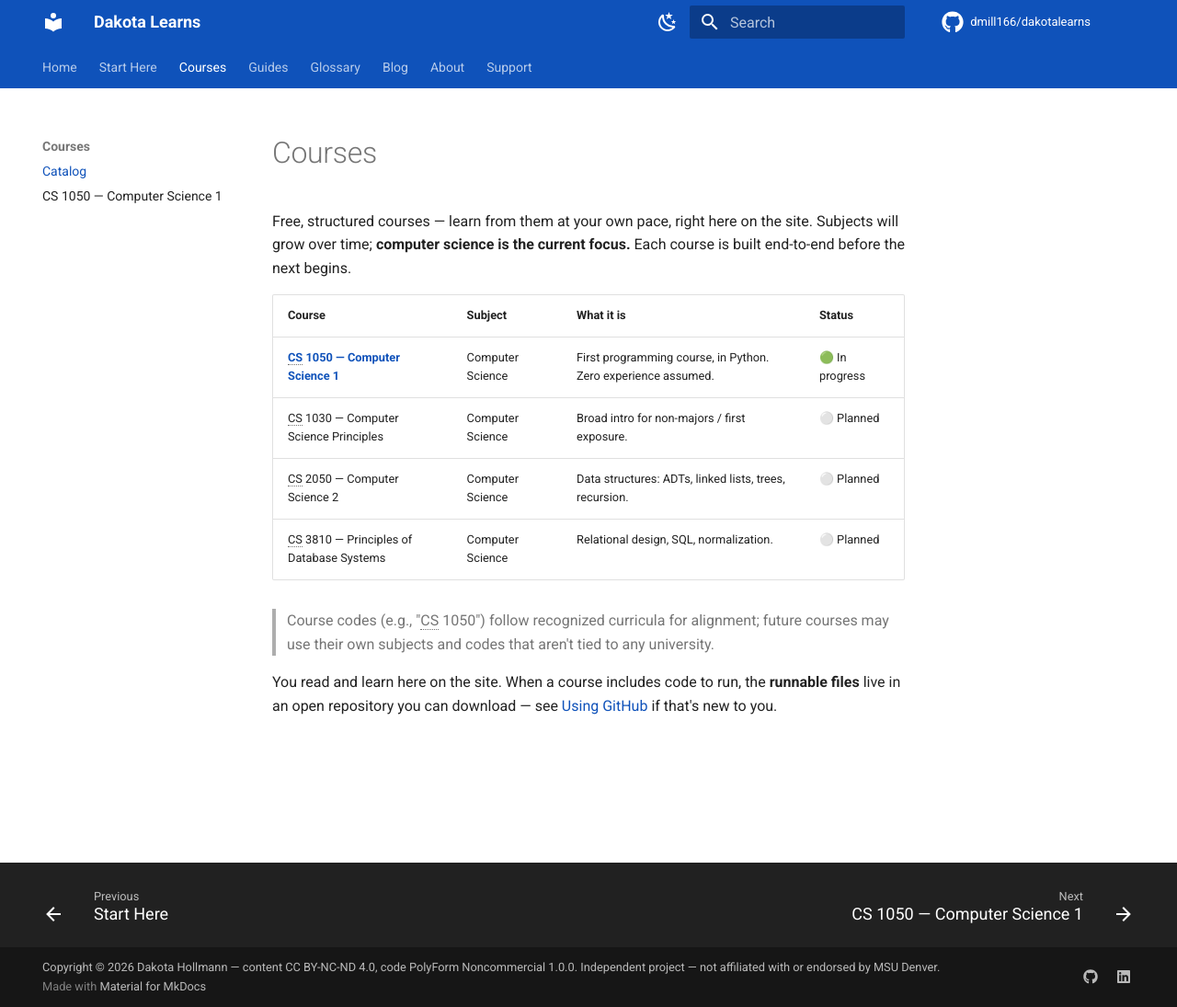
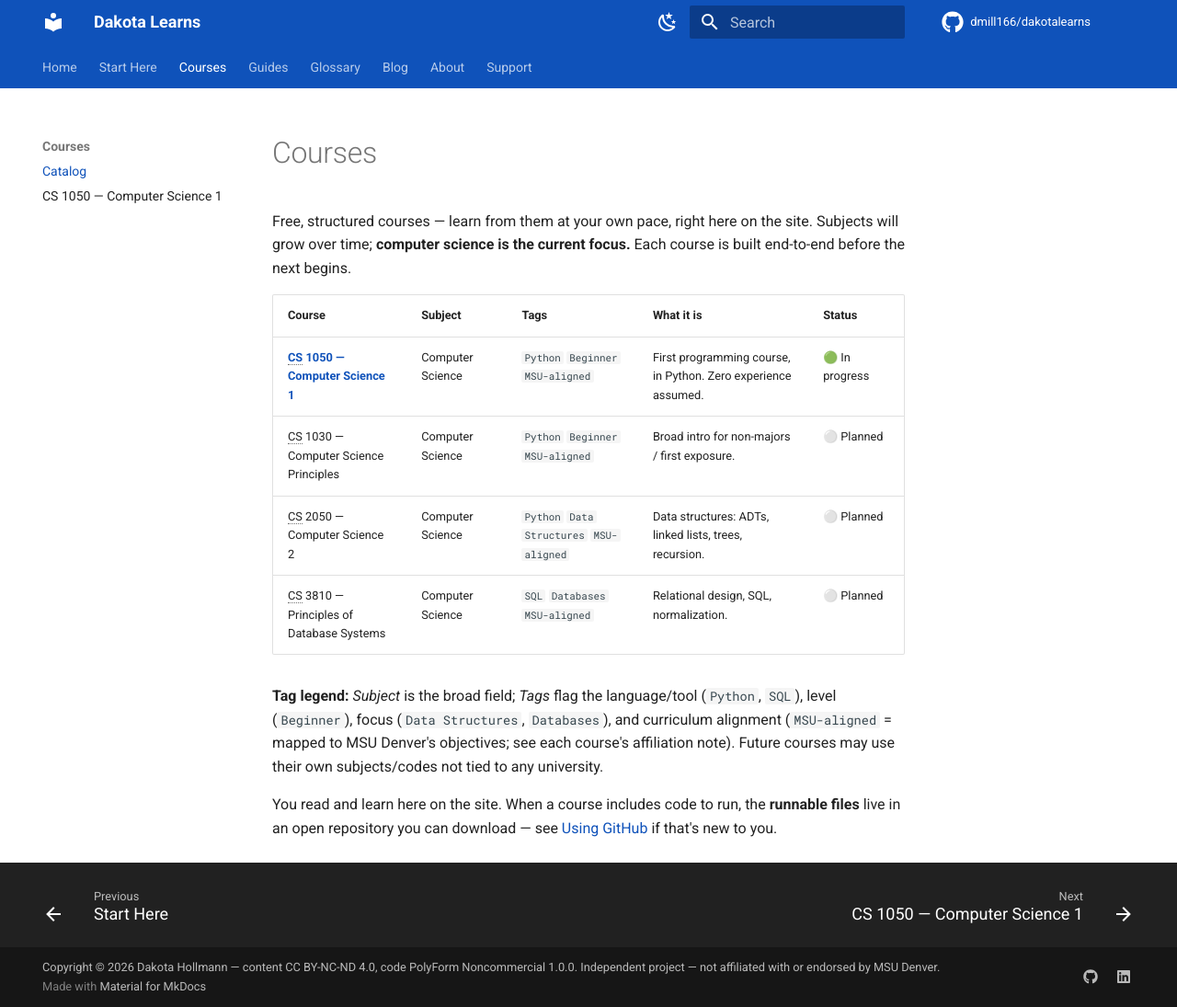
Before and after one commit to dmill166/dakotalearns, an MkDocs documentation site: the page built from docs/courses/index.md, in a window 1280 px wide and 1095 px high. Shown: the whole window at 92% size. Built offline with MkDocs 1.6.1 and Material for MkDocs 9.7.7, drawn with Linux system fonts in a browser that asks for light colours; comment, search, counter and statistics services are not loaded.

Commit message:
docs(courses): add Subject + Tags columns to catalog
Make the catalog scannable and ready to grow past CS: a Subject column (broad
field) plus a Tags column (language/tool, level, focus, alignment).

## Changed
- Add Subject + Tags to each course row; tag vocabulary documented in a legend.
- Use "MSU-aligned" rather than a bare "MSU Denver" tag -- states the alignment
  fact without implying affiliation (consistent with the disclaimer).

## 12-Month Note
Tag taxonomy: Subject (Computer Science, ...), language/tool (Python, SQL),
level (Beginner), focus (Data Structures, Databases), alignment (MSU-aligned).
Reuse these as courses are added; keep "MSU-aligned" (not "MSU Denver") for any
university-aligned course.

```diff
--- a/docs/courses/index.md
+++ b/docs/courses/index.md
@@ -2,13 +2,13 @@
 
 Free, structured courses — learn from them at your own pace, right here on the site. Subjects will grow over time; **computer science is the current focus.** Each course is built end-to-end before the next begins.
 
-| Course | Subject | What it is | Status |
-|---|---|---|---|
-| **[CS 1050 — Computer Science 1](cs1050/index.md)** | Computer Science | First programming course, in Python. Zero experience assumed. | 🟢 In progress |
-| CS 1030 — Computer Science Principles | Computer Science | Broad intro for non-majors / first exposure. | ⚪ Planned |
-| CS 2050 — Computer Science 2 | Computer Science | Data structures: ADTs, linked lists, trees, recursion. | ⚪ Planned |
-| CS 3810 — Principles of Database Systems | Computer Science | Relational design, SQL, normalization. | ⚪ Planned |
+| Course | Subject | Tags | What it is | Status |
+|---|---|---|---|---|
+| **[CS 1050 — Computer Science 1](cs1050/index.md)** | Computer Science | `Python` `Beginner` `MSU-aligned` | First programming course, in Python. Zero experience assumed. | 🟢 In progress |
+| CS 1030 — Computer Science Principles | Computer Science | `Python` `Beginner` `MSU-aligned` | Broad intro for non-majors / first exposure. | ⚪ Planned |
+| CS 2050 — Computer Science 2 | Computer Science | `Python` `Data Structures` `MSU-aligned` | Data structures: ADTs, linked lists, trees, recursion. | ⚪ Planned |
+| CS 3810 — Principles of Database Systems | Computer Science | `SQL` `Databases` `MSU-aligned` | Relational design, SQL, normalization. | ⚪ Planned |
 
-> Course codes (e.g., "CS 1050") follow recognized curricula for alignment; future courses may use their own subjects and codes that aren't tied to any university.
+**Tag legend:** *Subject* is the broad field; *Tags* flag the language/tool (`Python`, `SQL`), level (`Beginner`), focus (`Data Structures`, `Databases`), and curriculum alignment (`MSU-aligned` = mapped to MSU Denver's objectives; see each course's affiliation note). Future courses may use their own subjects/codes not tied to any university.
 
 You read and learn here on the site. When a course includes code to run, the **runnable files** live in an open repository you can download — see [Using GitHub](../guides/using-github.md) if that's new to you.
```
